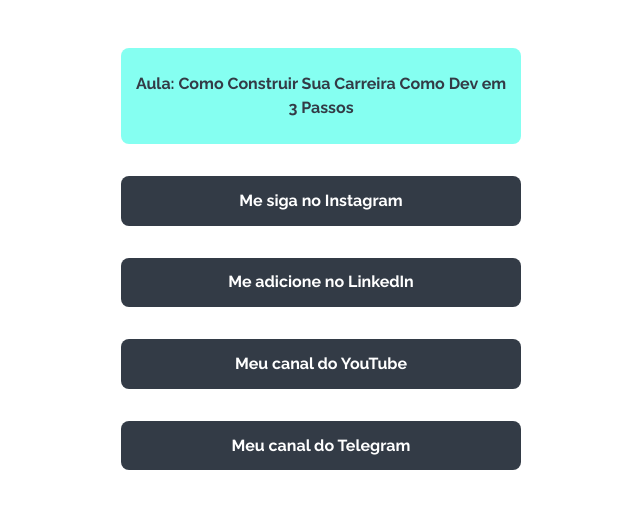
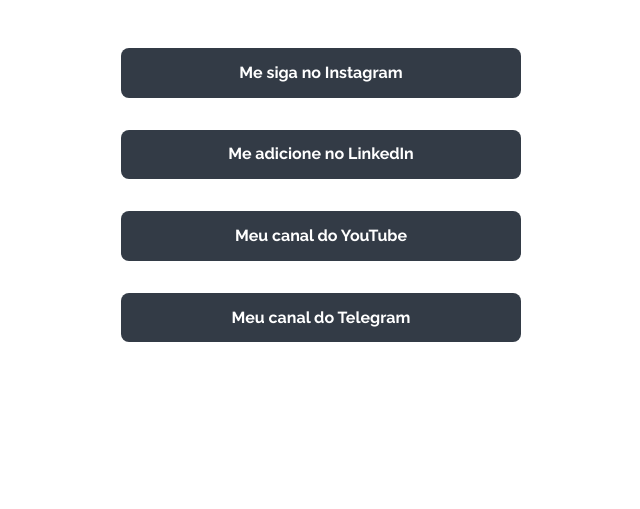
Before and after one commit to pedromarins/pedromarins.github.io, a Jekyll site: the page built from links/index.html, in a window 1280 px wide. Shown: the top 509 px of the page, without its empty margins (319-959 px from the left). Built offline with Jekyll 4.4.1, drawn with Linux system fonts in a browser that asks for light colours.

Commit message:
Atualizando linktree do fim da Campanha 17

```diff
--- a/links/index.html
+++ b/links/index.html
@@ -6,7 +6,7 @@ permalink: /links/
 ---
 <nav class="tree">
     <ul class="tree-list">
-        <li class="tree-item"><a target="_blank" href="https://conquistesuavaga.com/descubra-os-tres-passos-para-conquistar-sua-vaga-como-dev-instagram" class="tree-link tree-link--featured">Aula: Como Construir Sua Carreira Como Dev em 3 Passos</a></li>
+        <!-- <li class="tree-item"><a target="_blank" href="https://conquistesuavaga.com/descubra-os-tres-passos-para-conquistar-sua-vaga-como-dev-instagram" class="tree-link tree-link--featured">Aula: Como Construir Sua Carreira Como Dev em 3 Passos</a></li> -->
         <li class="tree-item"><a target="_blank" href="https://instagram.com/opedromarins" class="tree-link">Me siga no Instagram</a></li>
         <li class="tree-item"><a target="_blank" href="https://www.linkedin.com/in/pedromarins/" class="tree-link">Me adicione no LinkedIn</a></li>
         <li class="tree-item"><a target="_blank" href="https://www.youtube.com/c/opedromarins/?sub_confirmation=1" class="tree-link">Meu canal do YouTube</a></li>
```
